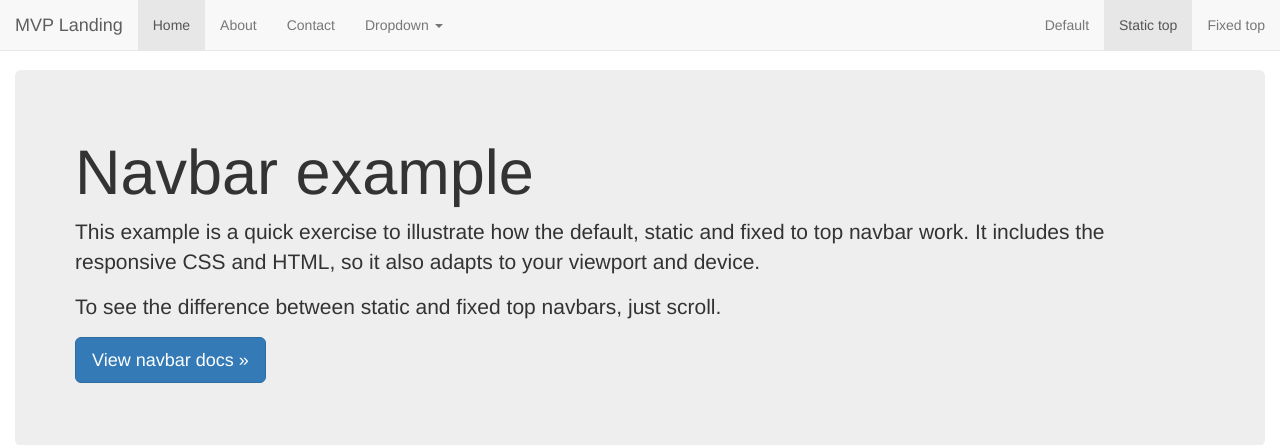
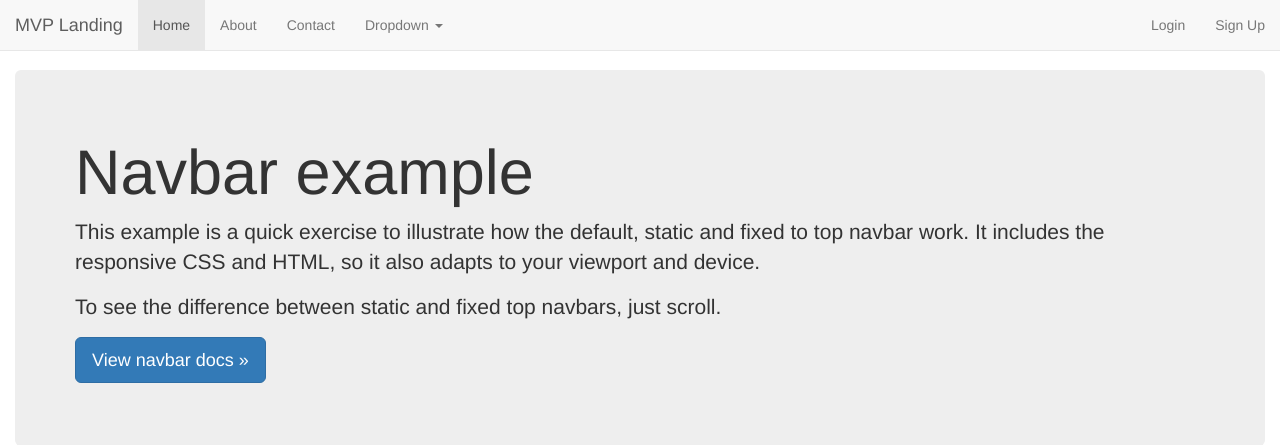
Before and after one commit to dabrodev/mvp-lp-django18, a Django app: page / in a window 1280 px wide. Shown: the top 445 px of the page. Run offline with Django 3.2, Linux system fonts and the light colour scheme; some libraries are stand-ins or nearby versions.

Commit message:
new menu items

```diff
--- a/templates/navbar.html
+++ b/templates/navbar.html
@@ -29,9 +29,8 @@
         </li>
       </ul>
       <ul class="nav navbar-nav navbar-right">
-        <li><a href="../navbar/">Default</a></li>
-        <li class="active"><a href="./">Static top <span class="sr-only">(current)</span></a></li>
-        <li><a href="../navbar-fixed-top/">Fixed top</a></li>
+        <li><a href="#">Login <span class="sr-only">(current)</span></a></li>
+        <li><a href="#">Sign Up</a></li>
       </ul>
     </div><!--/.nav-collapse -->
   </div>
```
